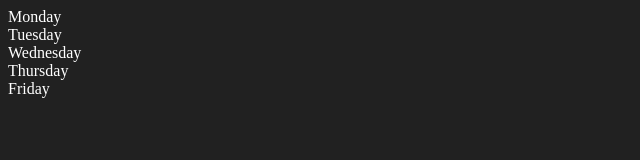
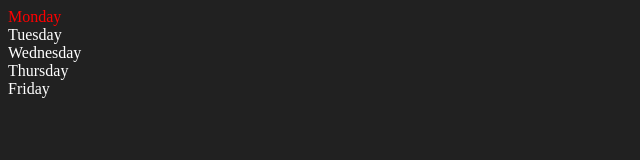
Before and after one commit to shantanu020/JS, a plain HTML site: page 06_dom/index_02.html in a window 1280 px wide. Shown: the full height of the page, 0-640 px from the left. Drawn offline with Linux system fonts and the light colour scheme.

Commit message:
NodeList done

```diff
--- a/06_dom/index_02.html
+++ b/06_dom/index_02.html
@@ -17,4 +17,29 @@
     </div>
 
 </body>
+<script>
+    const parent =document.querySelector('.parent');
+    // console.log(parent);
+    // console.log(parent.children[0].innerHTML);
+    //parent.children returns HTMLCollection
+    for (let i = 0; i < parent.children.length; i++) {
+        console.log(parent.children[i].innerHTML);
+    }
+    parent.children[0].style.color='red';
+    //to select firstElementChild
+    // console.log(parent.firstElementChild) //monday element
+    //to select lastElementChild
+    // console.log(parent.lastElementChild) //friday element
+    //to select parent from the child
+    const child=document.querySelector('.day')
+    // console.log(child.parentElement) //parent element
+    //to select the nextElementSibling
+    const sibling=child.nextElementSibling;
+    // console.log(sibling) //tuesday element
+
+    //parent.childNodes can be used to get a NodeList representing complete tree structure of parent element (complex tree structure)
+    console.log("NODES: ",parent.childNodes)
+
+
+</script>
 </html>
```
